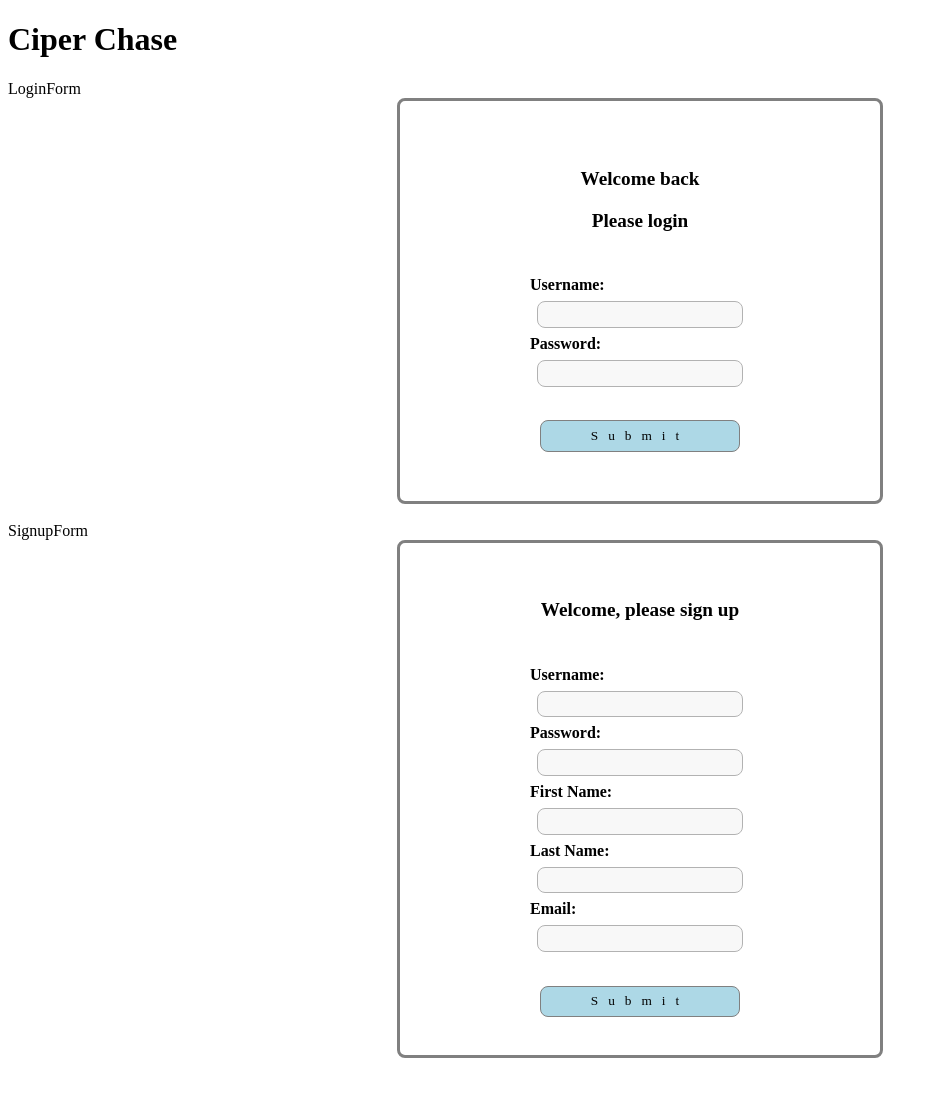
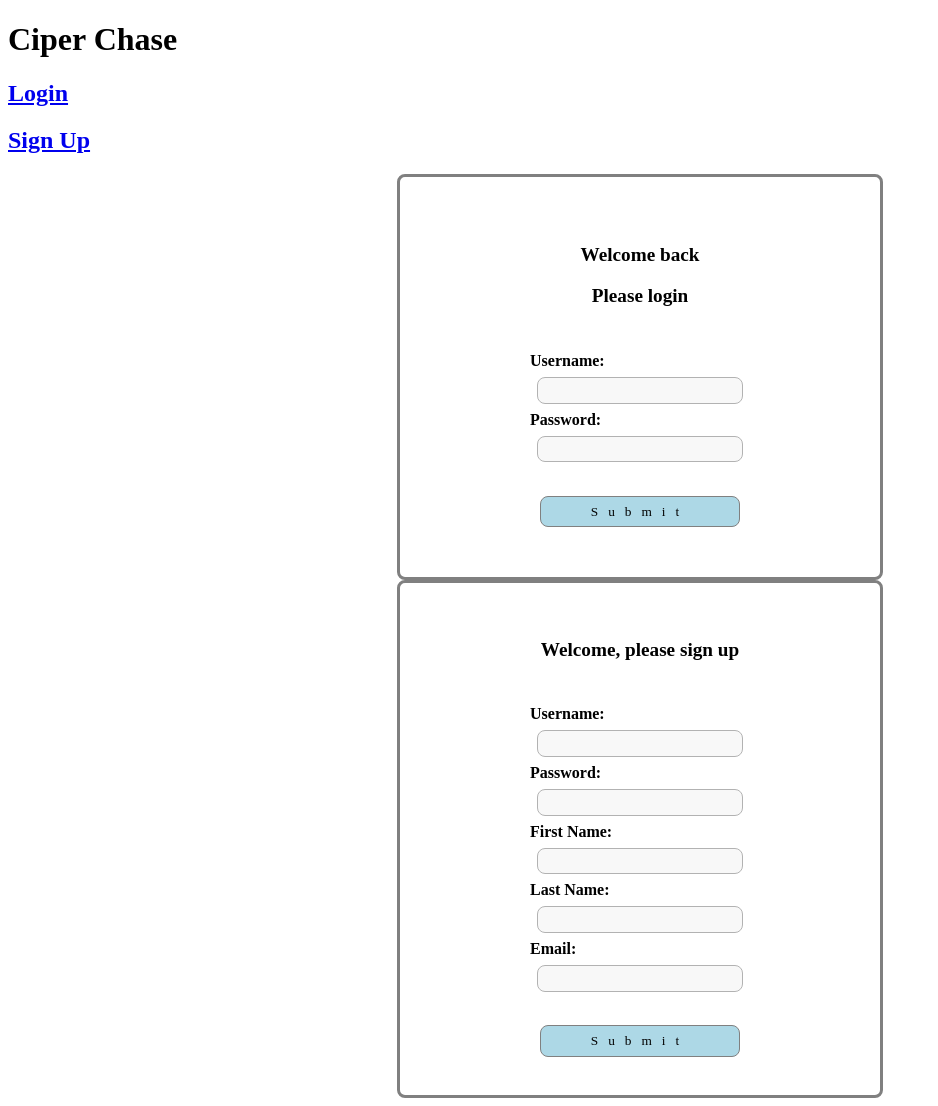
Before and after one commit to cipherchase/cipherchase, a React app: page / in a window 1280 px wide. Shown: the whole page, without its empty margins (0-938 px from the left). Before the commit the page ends 1084 px from the top, so only its background shows below. Built offline with nearby package versions, Linux system fonts and the light colour scheme.

Commit message:
added routes

```diff
--- a/src/containers/LandingPage.jsx
+++ b/src/containers/LandingPage.jsx
@@ -1,19 +1,18 @@
 import React from 'react';
+import { BrowserRouter, Route } from 'react-router-dom';
 import LoginForm from '../components/LoginForm.jsx';
 import SignupForm from '../components/SignupForm.jsx';
+import Header from './Header.jsx';
 
 const LandingPage = () => (
   <div>
-    <div>
-      LoginForm
-      <LoginForm />
-    </div>
-    <br />
-    <div>
-      SignupForm
-      <SignupForm />
-    </div>
-    <br />
+    <BrowserRouter>
+      <Header />
+      <div>
+        <Route path="/" exact component={LoginForm} />
+        <Route path="/" exact component={SignupForm} />
+      </div>
+    </BrowserRouter>
   </div>
 );
 
```
